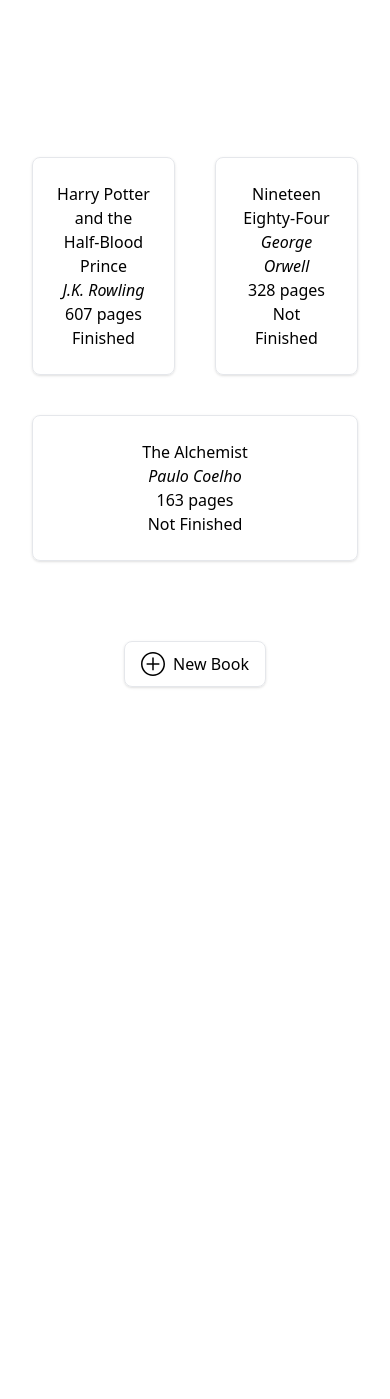
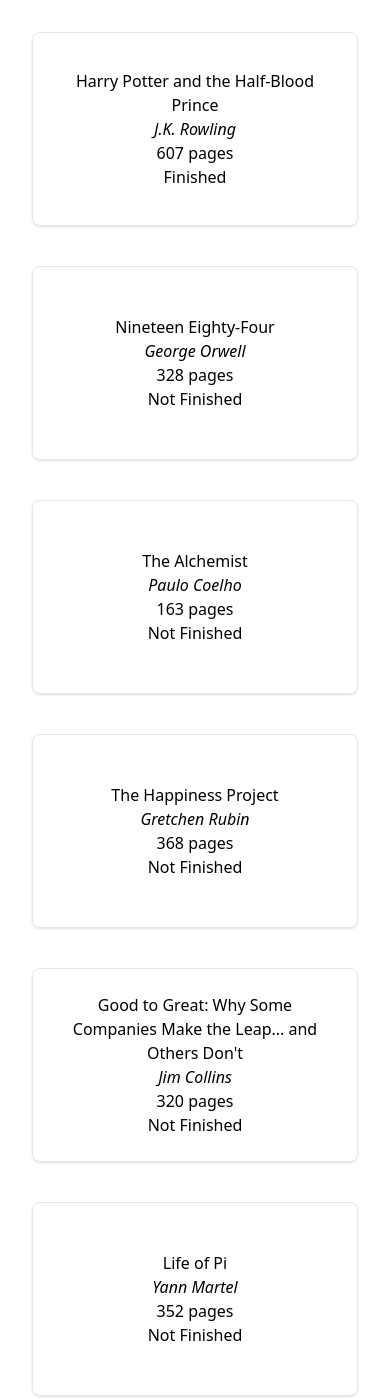
Before and after one commit to royojeda/library, a website: page index.html in a window 390 px wide. Shown: the top 1399 px of the page. Before the commit the page ends 844 px from the top, so only its background shows below. Drawn offline with Linux system fonts and the light colour scheme.

Commit message:
Update cardContainer styling
Replaced flexbox with grid for better responsiveness.

```diff
--- a/index.html
+++ b/index.html
@@ -9,9 +9,9 @@
   <link rel="stylesheet" href="output.css">
 </head>
 <body>
-  <div class="max-w-full min-h-screen flex items-center justify-center px-8 sm:px-20">
+  <div class="max-w-full min-h-screen flex items-center justify-center p-8 sm:p-20">
     <div class="flex-1 flex flex-col items-center gap-20 max-w-7xl">
-      <div class="cardContainer w-full flex flex-wrap items-stretch gap-10">
+      <div class="cardContainer w-full grid auto-rows-fr items-stretch gap-10">
       </div>
 
       <button type="button" class="px-4 py-2.5 rounded-lg shadow border flex items-center gap-2 transition ease-in-out duration-300 hover:bg-black hover:text-white hover:fill-white focus:ring-4 focus:ring-gray-500">
--- a/input.css
+++ b/input.css
@@ -5,3 +5,7 @@
 /* * {
   outline: 1px solid black;
 } */
+
+.cardContainer {
+  grid-template-columns: repeat(auto-fit, minmax(12rem, 1fr));
+}
--- a/script.js
+++ b/script.js
@@ -45,4 +45,9 @@
 
 addBookToLibrary("Paulo Coelho", "The Alchemist", 163, false)
 
+addBookToLibrary("Gretchen Rubin", "The Happiness Project", 368, false)
+
+addBookToLibrary("Jim Collins", "Good to Great: Why Some Companies Make the Leap... and Others Don't", 320, false)
+
+addBookToLibrary("Yann Martel", "Life of Pi", 352, false)
 myLibrary.forEach(addCard)
```
Also changed, not shown: output.css.
